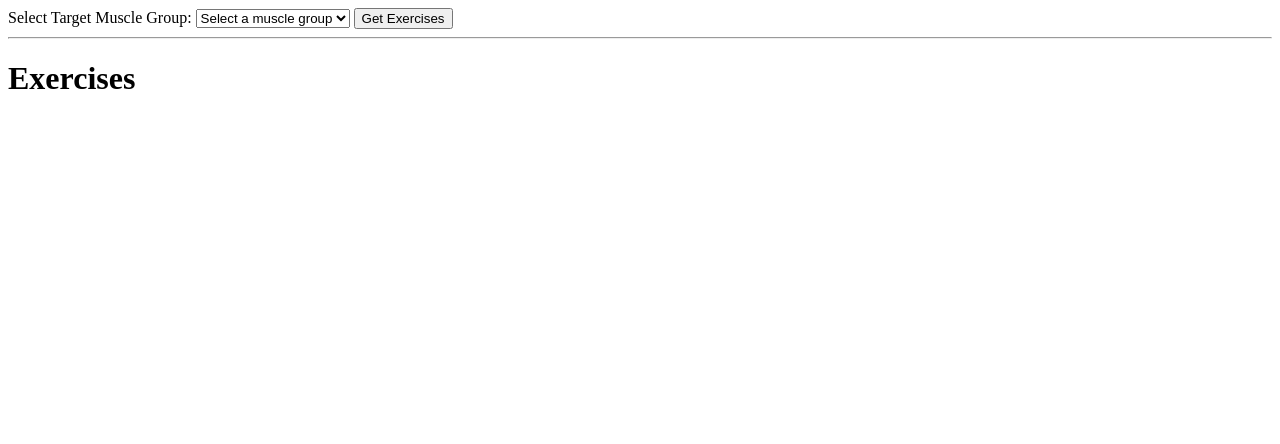
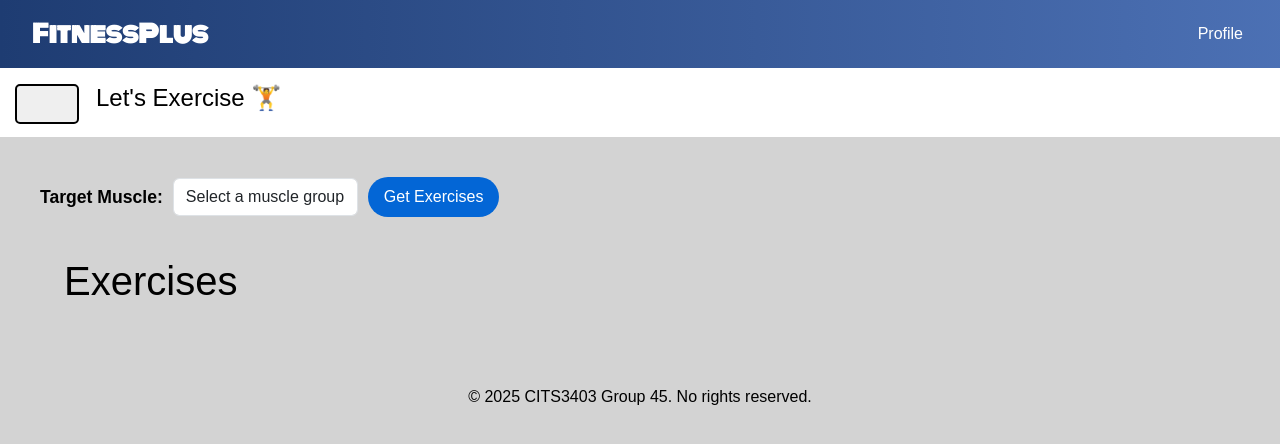
Before and after one commit to dhq-le/CITS3403, a Flask app: template app/templates/exercise.html in a window 1280 px wide. Shown: the top 444 px of the page. Run offline with Flask 3, Linux system fonts and the light colour scheme; the template is opened without the code that fills it, so the values that code supplies are empty; some libraries are stand-ins or nearby versions.

Commit message:
Edited the exercise page

```diff
--- a/app/routes.py
+++ b/app/routes.py
@@ -8,6 +8,6 @@ routes_blueprint.route('/signup', methods=['GET', 'POST'])(signup)
 routes_blueprint.route('/logout')(logout)
 routes_blueprint.route('/')(index)
 routes_blueprint.route('/profile')(profile)
-routes_blueprint.route('/api/start_course', methods=['GET', 'POST'])(start_course)
+routes_blueprint.route('/start_course', methods=['GET', 'POST'])(start_course)
 routes_blueprint.route('/log', methods=['GET', 'POST'])(log_workout)
 routes_blueprint.route('/api/calories', methods=['GET'])(calories_data)
--- a/app/static/css/base.css
+++ b/app/static/css/base.css
@@ -196,8 +196,6 @@ html, body {
 		width: calc(100% - 250px);
 		transform: translateX(250px);
 	}
-
-
 }
 
 /* Mobile view */
--- a/app/static/css/homepage.css
+++ b/app/static/css/homepage.css
@@ -155,3 +155,28 @@ body {
     0% { background-position: -100% 0; }
     100% { background-position: 100% 0; }
 }
+
+.form-row {
+    display: flex;
+    align-items: center;
+    gap: 10px;
+    margin: 20px 0 20px 20px;
+}
+
+.form-label {
+    margin: 0;
+    font-size: 1.1em;
+    font-weight: bold;
+}
+
+.form-control {
+    margin: 0;
+    width: auto;
+}
+
+.card-container {
+    display: grid;
+    grid-template-columns: repeat(4, 1fr);
+    gap: 20px;
+    padding: 20px;
+}
--- a/app/static/js/exercise.js
+++ b/app/static/js/exercise.js
@@ -9,7 +9,7 @@ document.addEventListener("DOMContentLoaded", async function () {
       throw new Error(`Failed to load JSON file: ${response.status}`);
     }
     const allData = await response.json();
-    // Populate the dropdown
+    // Populate the dropdown with the group of muscle names
     Object.keys(allData).forEach(muscle => {
       const option = document.createElement("option");
       option.value = muscle;
@@ -26,32 +26,43 @@ document.addEventListener("DOMContentLoaded", async function () {
       const container = document.querySelector("#exercise-list");
       container.innerHTML = ""; // Clear previous results
       data.forEach(exercise => {
-        const card = document.createElement("div");
-        card.className = "exercise-card";
+        const card = document.createElement("section");
+        card.className = "card";
 
-        const detailDiv = document.createElement("div");
-        detailDiv.className = "exercise-details";
-        detailDiv.innerHTML = `
-          <strong>${exercise.name ?? 'Unnamed Exercise'}</strong><br>
-          <em>Equipment:</em> ${exercise.equipment ?? 'N/A'}<br>
-          <em>Calories/min:</em> ${exercise.calories_burned_per_min ?? 'N/A'}<br>
-          <em>Details:</em> ${exercise.details ?? 'No description available.'}
-        `;
+        // Create card header
+        const header = document.createElement("div");
+        header.className = "card-header";
+        header.innerHTML = `<h2>${exercise.name ?? 'Unnamed Exercise'}</h2>`;
+        card.appendChild(header);
+
+        // Create card body
+        const body = document.createElement("div");
+        body.className = "card-body";
 
         // since there is no gifs available, we will use images but switch them in a short period to illustrate a gif.
         if (Array.isArray(exercise.image) && exercise.image.length > 0) {
           const img = document.createElement("img");
           img.src = exercise.image[0];
           img.alt = exercise.name;
+          img.className = "card-img";
           let i = 0;
           setInterval(() => {
             i = (i + 1) % exercise.image.length;
             img.src = exercise.image[i];
           }, 700);
-          card.appendChild(img);
+          body.appendChild(img);
         }
 
-        card.appendChild(detailDiv);
+        // Build details list
+        const detailsList = document.createElement("ul");
+        detailsList.innerHTML = `
+          <li><strong>Equipment:</strong> ${exercise.equipment ?? 'N/A'}</li>
+          <li><strong>Calories/min:</strong> ${exercise.calories_burned_per_min ?? 'N/A'}</li>
+          <li><strong>Details:</strong> ${exercise.details ?? 'No description available.'}</li>
+        `;
+        body.appendChild(detailsList);
+
+        card.appendChild(body);
         container.appendChild(card);
       });
     });
--- a/app/templates/exercise.html
+++ b/app/templates/exercise.html
@@ -1,21 +1,34 @@
-<!DOCTYPE html>
-<html>
-<head>
-  <title>Exercise Selector</title>
-</head>
-<body>
-  <form id="exercise-form">
-    <label for="muscle">Select Target Muscle Group:</label>
-    <select name="muscle" class="form-control">
-      <option value="" disabled selected>Select a muscle group</option>
-    </select>
-    <button type="submit" class="btn btn-primary">Get Exercises</button>
-  </form>
+{% extends "base.html" %}
+{% block title %}FitnessPlus Main Page{% endblock %}
 
-  <hr>
+{% block head %}
+{{ super() }}
+<link rel="stylesheet" href="{{ url_for('static', filename='css/homepage.css') }}">
+{% endblock %}
+
+{% block content %}
+  <header class="dashboard-header">
+    <h1>Let's Exercise 🏋️</h1>
+  </header>
+
+  <div class="form-row">
+    <form id="exercise-form">
+      <div class="form-row">
+        <label for="muscle" class="form-label">Target Muscle:</label>
+        <select name="muscle" class="form-control">
+          <option value="" disabled selected>Select a muscle group</option>
+        </select>
+        <button type="submit" class="cool-button">Get Exercises</button>
+      </div>
+    </form>
+  </div>
+
   <h1 id="exercise-heading">Exercises</h1>
-  <ul id="exercise-list"></ul>
+  <div id="exercise-list" class="card-container"></ul></div>
   <p id="debug-message" style="color: red;"></p>
-</body>
+{% endblock %}
+
+{% block scripts %}
+{{ super() }}
 <script src="{{ url_for('static', filename='js/exercise.js') }}"></script>
-</html>
+{% endblock %}
```
Also changed, not shown: app/database.db.
